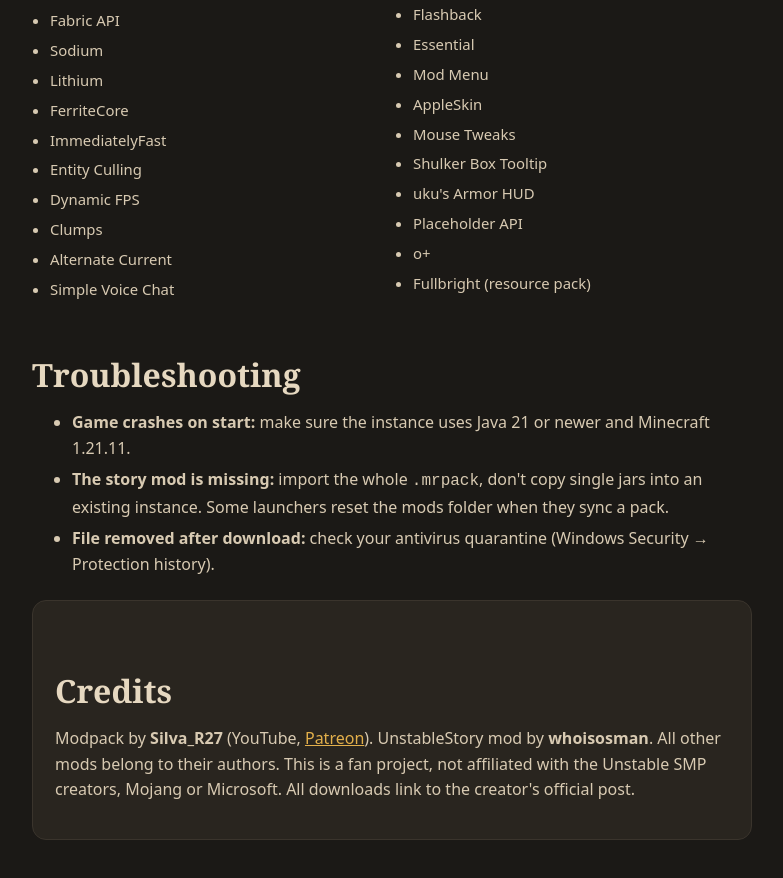
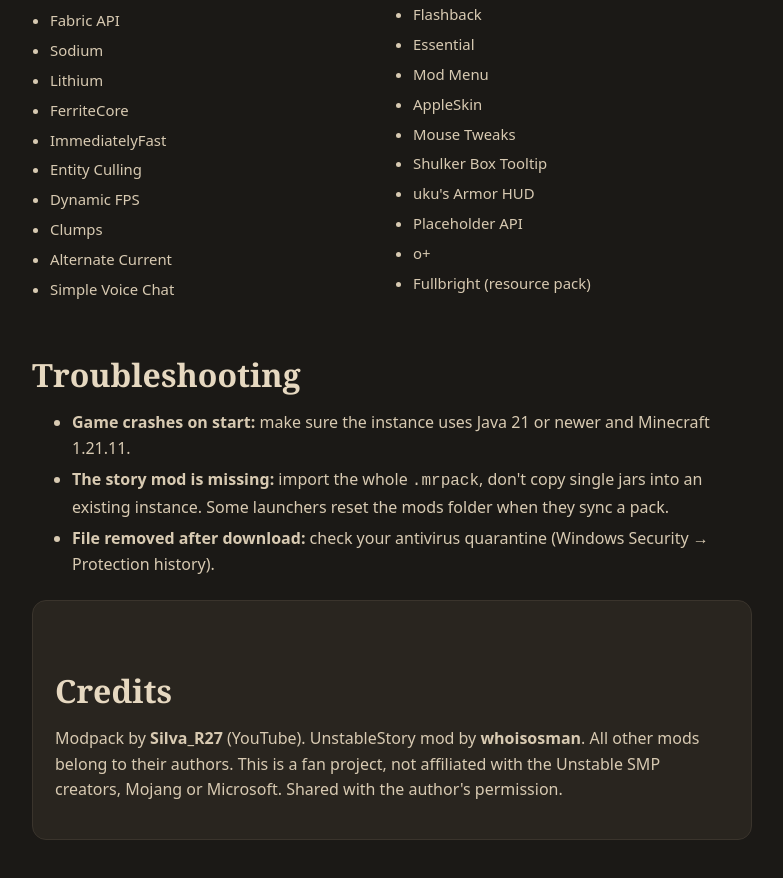
Before and after one commit to hearthsidepixel/hearthsidepixel.github.io, a plain HTML site: page unstable-story/index.html in a window 1280 px wide. Shown: the part 1129-2007 px from the top of the page, without its empty margins (248-1031 px from the left). Drawn offline with Linux system fonts and the light colour scheme.

Commit message:
Host Unstable Story modpack file directly
Co-Authored-By: Claude Opus 5.5 <noreply@anthropic.com>
Claude-Session: https://claude.ai/code/session_01JcreW4hvzaZYujrT8KSDLJ

```diff
--- a/unstable-story/index.html
+++ b/unstable-story/index.html
@@ -60,6 +60,6 @@
 
 <div class="box">
 <h2>Credits</h2>
-<p>Modpack by <b>Silva_R27</b> (YouTube, <a href="https://www.patreon.com/jaedensilva" rel="noopener" target="_blank">Patreon</a>). UnstableStory mod by <b>whoisosman</b>. All other mods belong to their authors. This is a fan project, not affiliated with the Unstable SMP creators, Mojang or Microsoft. All downloads link to the creator's official post.</p>
+<p>Modpack by <b>Silva_R27</b> (YouTube). UnstableStory mod by <b>whoisosman</b>. All other mods belong to their authors. This is a fan project, not affiliated with the Unstable SMP creators, Mojang or Microsoft. Shared with the author's permission.</p>
 </div>
 </main></body></html>
```
Also changed, not shown: 1 other file.
